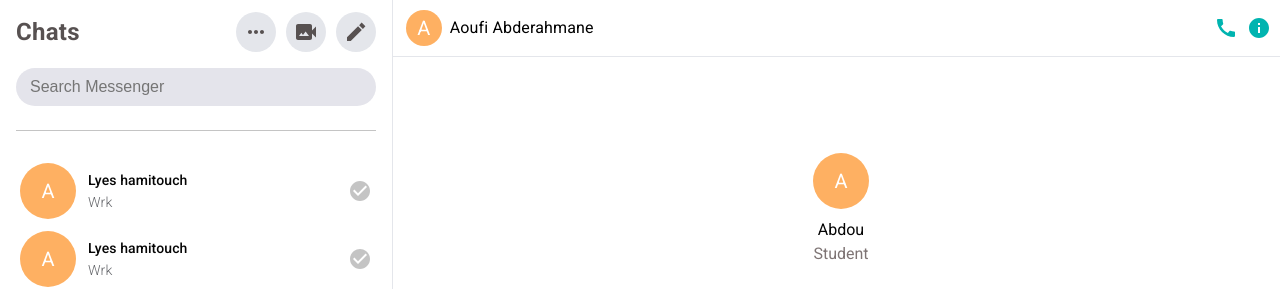
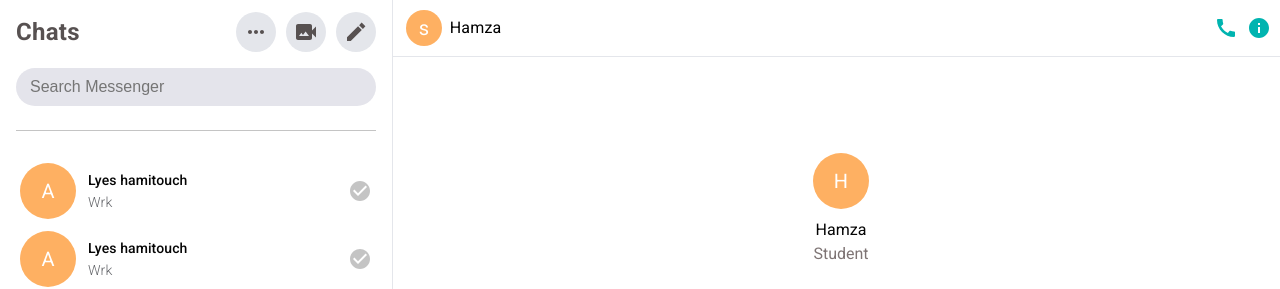
Before and after one commit to abdouAoufi/messanger, a React (Vite) app: page /home/chat/f4hdas in a window 1280 px wide. Shown: the top 289 px of the page. Built offline with nearby package versions, Linux system fonts and the light colour scheme; sample sign-in values are in the browser's storage.

Commit message:
constext: update current user

```diff
--- a/src/assests/index.js
+++ b/src/assests/index.js
@@ -13,3 +13,5 @@ export const BG_COLOR = Object.freeze({
   white: "#ffffff",
   grey: "#f0f0f0",
 });
+
+export const randomUserList = ["Ammar", "Lyes", "Hamza", "Adel", "Yacine"];
--- a/src/components/Avatar/Avatar.jsx
+++ b/src/components/Avatar/Avatar.jsx
@@ -2,6 +2,7 @@ import React from "react";
 import Avatar from "@mui/material/Avatar";
 
 export default function AvatarContainer({ firstLetter, size, margin }) {
+
   return (
     <>
       <Avatar
--- a/src/components/Right-side-bar/Chat-holder/ChatHolder.jsx
+++ b/src/components/Right-side-bar/Chat-holder/ChatHolder.jsx
@@ -1,4 +1,4 @@
-import React, { useState, useLayoutEffect, useEffect } from "react";
+import React, { useState, useContext, useEffect } from "react";
 import Navbar from "./Navbar/Navbar";
 import BottomBar from "./Chat/Bottom-bar/BottomBar";
 import Box from "@mui/material/Box";
@@ -7,18 +7,21 @@ import MessageHolder from "./Chat/MessageHolder/MessageHolder";
 import styled from "styled-components";
 import { useParams, useHistory } from "react-router-dom";
 import Loading from "../../Loading";
+import { ChatContext } from "../../../context/Chat/Chat";
+import { randomUserList } from "../../../assests";
 
 function ChatHolder() {
-  const [currentUser, setCurrentUser] = useState({});
+  const [currentUser, setCurentStateUser] = useState({});
   const [loading, setLoading] = useState(true);
+  const { setCurrentUser } = useContext(ChatContext);
   const userID = useParams().userID;
   const history = useHistory();
 
   useEffect(() => {
-    console.log("update");
     getUser();
     return function () {
       setLoading(true);
+      setCurentStateUser({});
       setCurrentUser({});
     };
   }, [userID]);
@@ -29,9 +32,18 @@ function ChatHolder() {
     }
     // TODO fake call to API
     setTimeout(() => {
+      console.log(
+        randomUserList[Math.floor(Math.random * randomUserList.length)]
+      );
       setLoading(false);
+      const name =
+        randomUserList[Math.floor(Math.random() * randomUserList.length)];
+      setCurentStateUser({
+        name,
+        occupation: "Student",
+      });
       setCurrentUser({
-        name: "Abdou",
+        name,
         occupation: "Student",
       });
     }, 1000);
--- a/src/components/Right-side-bar/Chat-holder/Navbar/Navbar.jsx
+++ b/src/components/Right-side-bar/Chat-holder/Navbar/Navbar.jsx
@@ -3,7 +3,7 @@ import styled from "styled-components";
 import ProfileContainer from "./ProfileContainer/ProfileContainer";
 import MainIcons from "./MainIcons/MainIcons";
 
-export default function Navbar({}) {
+export default function Navbar() {
   return (
     <Wrapper>
       <ProfileContainer />
--- a/src/components/Right-side-bar/Chat-holder/Navbar/ProfileContainer/ProfileContainer.jsx
+++ b/src/components/Right-side-bar/Chat-holder/Navbar/ProfileContainer/ProfileContainer.jsx
@@ -1,21 +1,27 @@
-import React from "react";
+import React, { useContext, useEffect, useState } from "react";
 import Box from "@mui/material/Box";
 import styled from "styled-components";
 import Avatar from "../../../../Avatar/Avatar";
+import { ChatContext } from "../../../../../context/Chat/Chat";
 
+const ProfileContainer = () => {
+  const { currentUser } = useContext(ChatContext);
 
-export default function ProfileContainer() {
   return (
     <>
-      <ProfileContainerr>
-        <Avatar margin="tiny" firstLetter="A" size="mini" />
-        <Box sx={{ typography: "body1" }}>Aoufi Abderahmane</Box>
-      </ProfileContainerr>
+      {currentUser && (
+        <ProfileContainerr>
+          <Avatar margin="tiny" firstLetter="s" size="mini" />
+          <Box sx={{ typography: "body1" }}>{currentUser.name}</Box>
+        </ProfileContainerr>
+      )}
     </>
   );
-}
+};
 
 const ProfileContainerr = styled.div`
   display: flex;
   align-items: center;
 `;
+
+export default ProfileContainer;
--- a/src/components/Right-side-bar/RightSideBar.jsx
+++ b/src/components/Right-side-bar/RightSideBar.jsx
@@ -3,9 +3,11 @@ import ChatHolder from "./Chat-holder/ChatHolder";
 import styled from "styled-components";
 import { Switch, Route, useHistory, Link } from "react-router-dom";
 import YourProfile from "./Your-profile/YourProfile.jsx";
+import { ChatContextProvider } from "../../context/Chat/Chat";
 
 export default function RightSideBar() {
   return (
+    <ChatContextProvider>
       <Wrapper>
         <InnerWrapper>
           <Switch>
@@ -16,6 +18,7 @@ export default function RightSideBar() {
           </Switch>
         </InnerWrapper>
       </Wrapper>
+    </ChatContextProvider>
   );
 }
 
@@ -23,7 +26,7 @@ const Wrapper = styled.div`
   flex-grow: 1;
   min-width: 70vw;
   max-height: 100vh;
-  min-height: 100vh ;
+  min-height: 100vh;
   height: 100%;
   overflow-y: scroll;
 `;
--- a/src/context/Chat/Chat.jsx
+++ b/src/context/Chat/Chat.jsx
@@ -1 +1,12 @@
-import React from "react";
+import React, { createContext, useState } from "react";
+
+export const ChatContext = createContext();
+
+export const ChatContextProvider = ({ children }) => {
+  const [currentUser, setCurrentUser] = useState();
+  return (
+    <ChatContext.Provider value={{ currentUser, setCurrentUser }}>
+      {children}
+    </ChatContext.Provider>
+  );
+};
```
Lines whose indentation alone changed are shown as unchanged.
